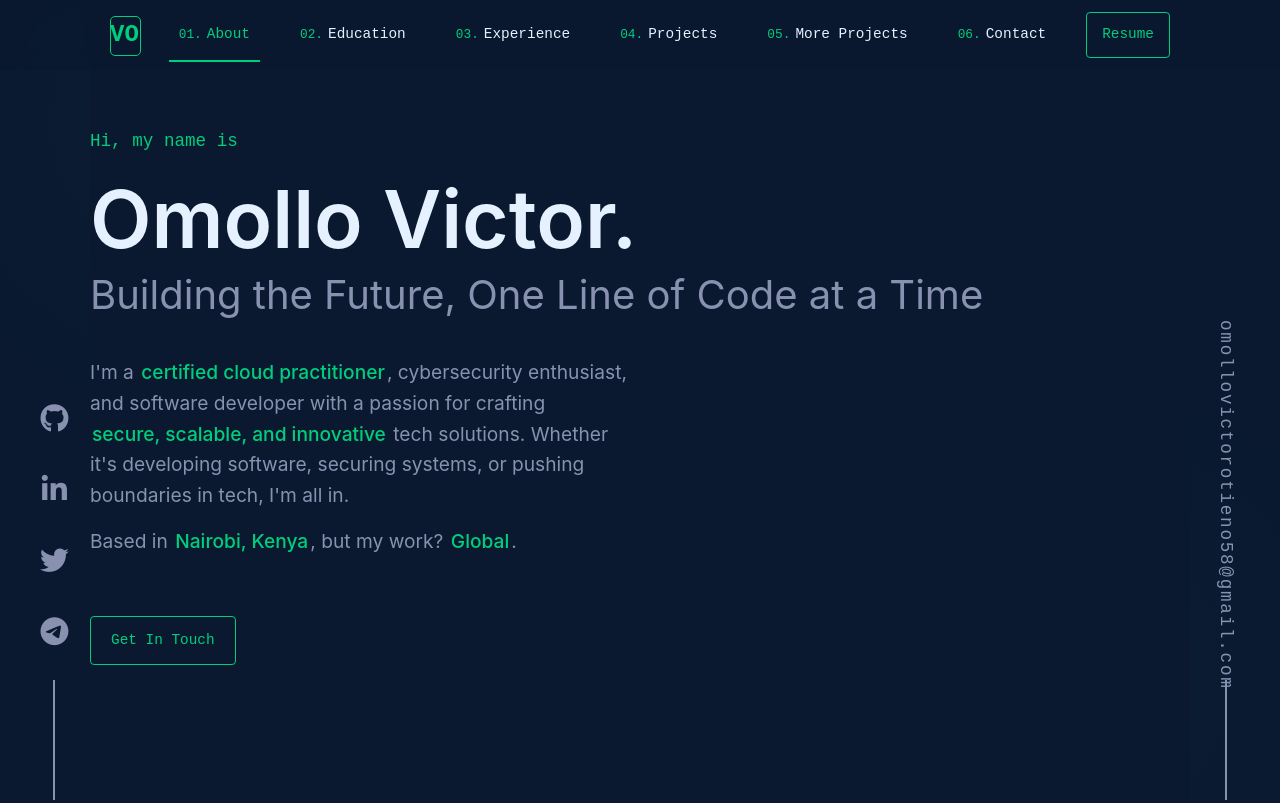
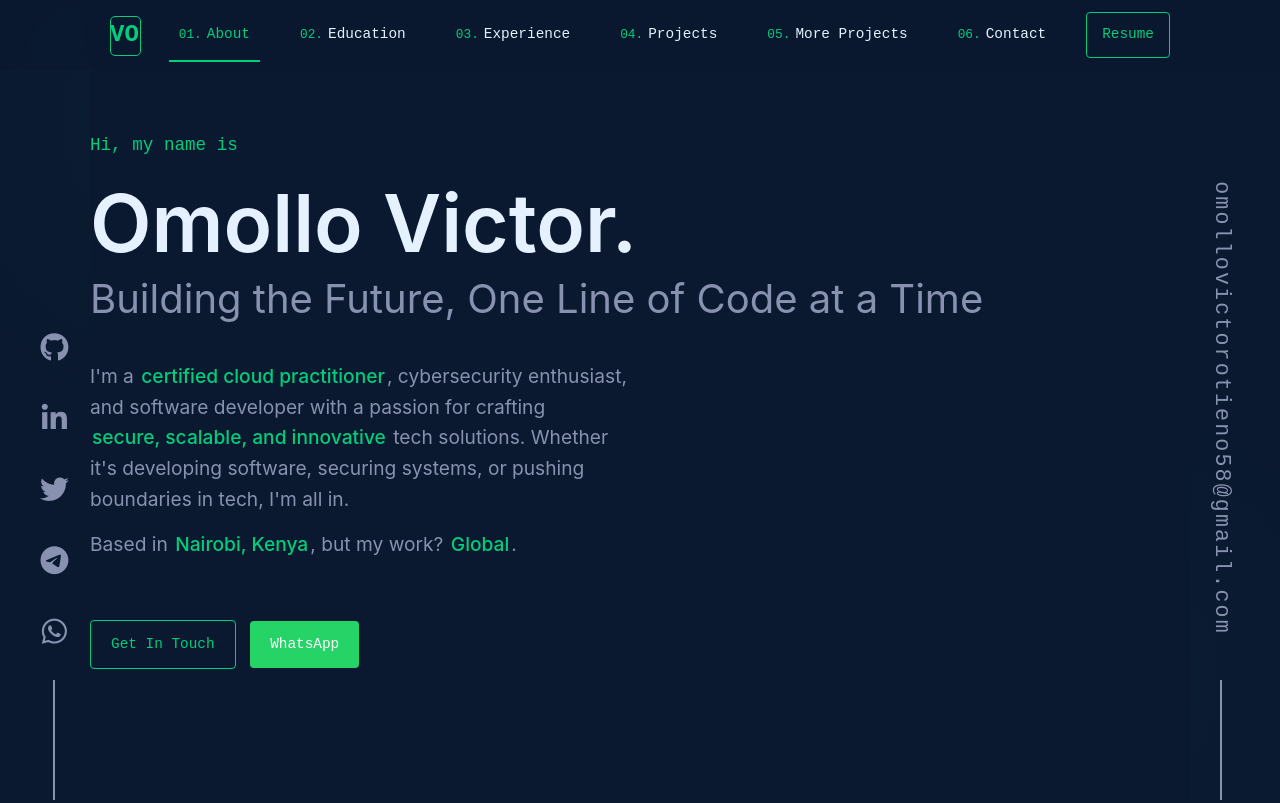
Before and after one commit to SK3CHI3/porfolio, a plain HTML site: page index.html in a window 1280 px wide. Shown: the top 803 px of the page. Drawn offline with Linux system fonts and the light colour scheme.

Commit message:
Updated email link styling and adjusted layout

```diff
--- a/index.html
+++ b/index.html
@@ -19,6 +19,7 @@
             <li><a href="https://www.linkedin.com/in/omollo-victor-28b942356/" target="_blank" rel="noopener noreferrer"><i class="fab fa-linkedin-in"></i></a></li>
             <li><a href="https://x.com/sk3chie" target="_blank" rel="noopener noreferrer"><i class="fab fa-twitter"></i></a></li>
             <li><a href="https://t.me/TechTinker" target="_blank" rel="noopener noreferrer"><i class="fab fa-telegram"></i></a></li>
+            <li><a href="https://wa.me/254714525667" target="_blank" rel="noopener noreferrer"><i class="fab fa-whatsapp"></i></a></li>
         </ul>
         <div class="sidebar-line"></div>
     </div>
@@ -61,6 +62,7 @@
                 <p>Based in <span class="highlight-text" style="animation-delay: 0.8s;">Nairobi, Kenya</span>, but my work? <span class="highlight-text" style="animation-delay: 1.1s;">Global</span>.</p>
             </div>
             <a href="mailto:omollovictorotieno58@gmail.com" class="cta-button">Get In Touch</a>
+            <a href="https://wa.me/254714525667" target="_blank" rel="noopener noreferrer" class="cta-button whatsapp-button">WhatsApp</a>
         </div>
     </header>
 
--- a/styles.css
+++ b/styles.css
@@ -253,7 +253,9 @@ h1 {
 }
 
 .cta-button {
-    display: inline-block;
+    display: inline-flex;
+    justify-content: center;
+    align-items: center;
     padding: 12px 20px;
     border: 1px solid var(--highlight);
     border-radius: 4px;
@@ -263,6 +265,8 @@ h1 {
     text-decoration: none;
     transition: var(--transition);
     margin-top: 30px;
+    margin-right: 10px;
+    flex: 1;
 }
 
 .cta-button:hover {
@@ -1016,13 +1020,15 @@ footer {
     display: block;
     color: var(--secondary-text);
     font-family: var(--font-mono);
-    font-size: 1.1rem;
+    font-size: 1.5rem;
     letter-spacing: 0.1em;
     writing-mode: vertical-rl;
     text-orientation: mixed;
     transition: var(--transition);
     opacity: 0;
-    transform: translateY(10px);
+    transform: translateY(10px) scale(0.9);
+    margin-bottom: 30px;
+    margin-top: 10px;
 }
 
 .email-link:hover {
@@ -1919,3 +1925,13 @@ h1.typing, .tagline.typing {
     padding-bottom: 2px;
     border-bottom: 1px solid var(--highlight);
 }
+
+.whatsapp-button {
+    background-color: #25D366; /* WhatsApp green */
+    color: white; /* Text color */
+    border: none; /* No border */
+}
+
+.whatsapp-button:hover {
+    background-color: #128C7E; /* Darker green on hover */
+}
```
